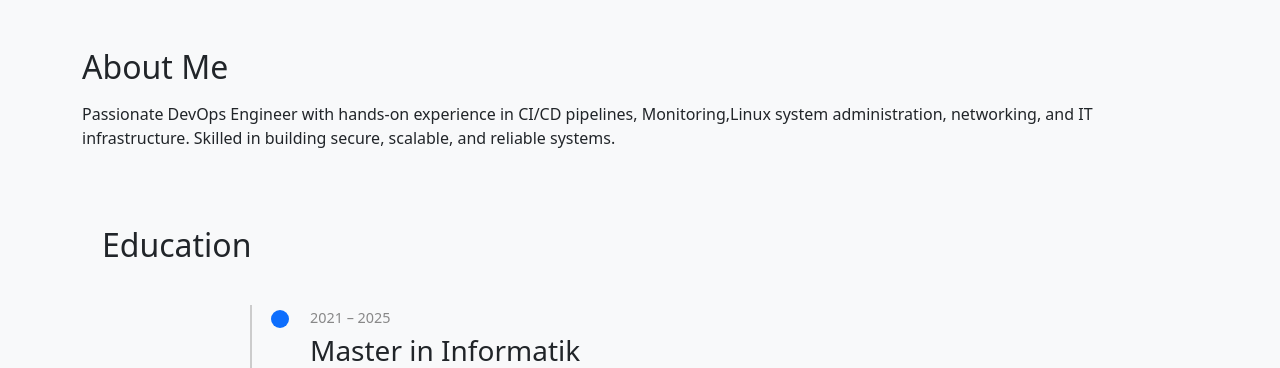
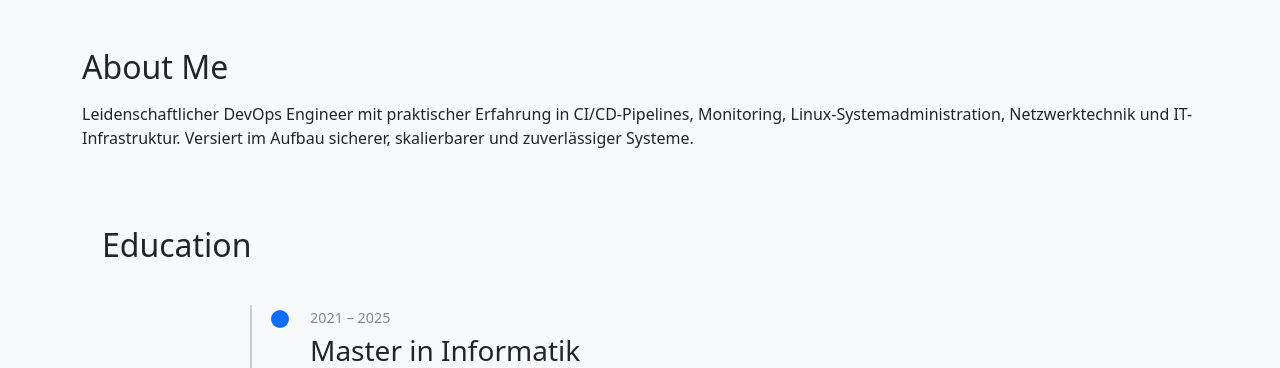
Before and after one commit to bcho77/PythonProject, a Django app: page /about/ in a window 1280 px wide. Shown: the part 56-424 px from the top of the page. Run offline with Django 5.2, Linux system fonts and the light colour scheme.

Commit message:
Update my profil

```diff
--- a/PortoFolio/core/templates/core/about.html
+++ b/PortoFolio/core/templates/core/about.html
@@ -4,9 +4,9 @@
 
 <h2>About Me</h2>
 <p class="mt-3">
-    Passionate DevOps Engineer with hands-on experience in CI/CD pipelines, Monitoring,Linux system administration, networking, and IT infrastructure.
-    Skilled in building secure, scalable, and reliable systems.
-</p>
+    Leidenschaftlicher DevOps Engineer mit praktischer Erfahrung in CI/CD-Pipelines, Monitoring, Linux-Systemadministration, Netzwerktechnik und IT-Infrastruktur.
+    Versiert im Aufbau sicherer, skalierbarer und zuverlässiger Systeme.
+ </p>
 
 <section id="education" class="section">
   <h2>Education</h2>
--- a/PortoFolio/core/templates/core/projects.html
+++ b/PortoFolio/core/templates/core/projects.html
@@ -84,5 +84,4 @@
 
 
 
-
 {% endblock %}
```
